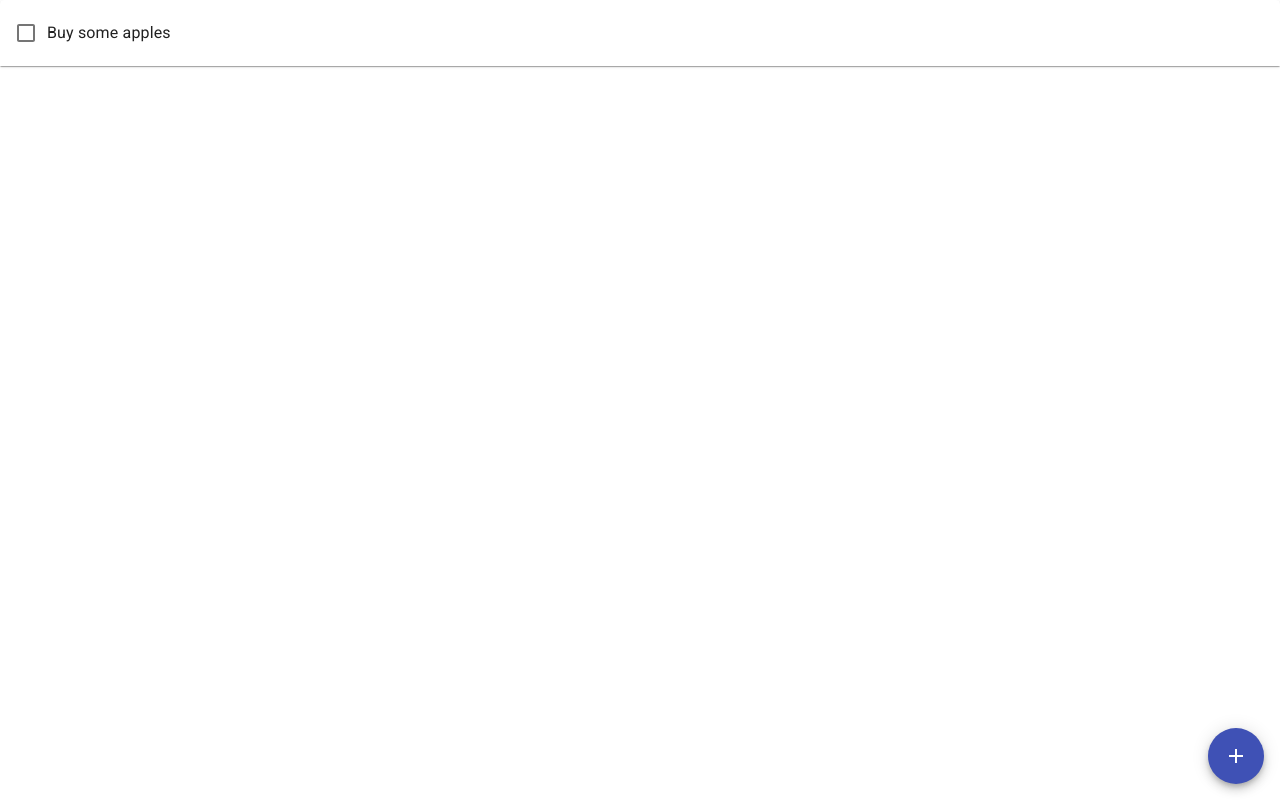
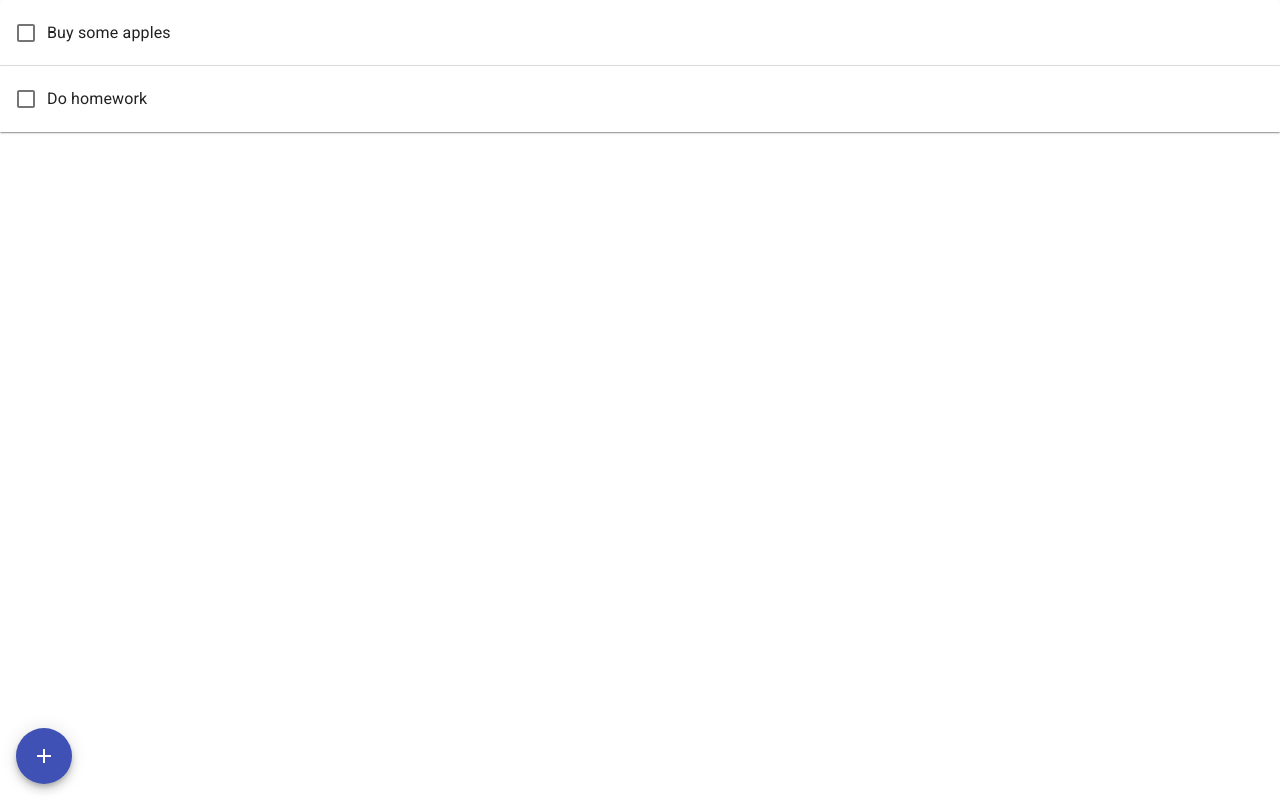
Before and after one commit to NyCodeGHG/todo-app, a React (Create React App) app: page / in a window 1280 px wide. Built offline with nearby package versions, Linux system fonts and the light colour scheme.

Commit message:
Fixed fab button and added another example

```diff
--- a/src/App.js
+++ b/src/App.js
@@ -6,8 +6,8 @@ import { Add as AddIcon } from "@material-ui/icons";
 
 const useStyles = makeStyles({
     'add-button': {
-        position: 'absolute',
-        right: 16,
+        position: 'fixed',
+        left: 16,
         bottom: 16
     }
 });
@@ -22,6 +22,13 @@ function App() {
             information: 'Buy some apples in the supermarket.',
             dueDate: new Date(2021, 1, 15, 15, 3),
             done: false
+        },
+        {
+            id: 1,
+            title: 'Do homework',
+            information: 'Do my homework I got from my school. This is a longer description. Lorem ipsum dolor sit amet, consetetur sadipscing elitr, sed diam nonumy eirmod tempor invidunt ut labore et dolore magna aliquyam erat, sed diam voluptua. At vero eos et accusam et justo duo dolores et ea rebum. Stet clita kasd gubergren, no sea takimata sanctus est Lorem ipsum dolor sit amet. Lorem ipsum dolor sit amet, consetetur sadipscing elitr, sed diam nonumy eirmod tempor invidunt ut labore et dolore magna aliquyam erat, sed diam voluptua. At vero eos et accusam et justo duo dolores et ea rebum. Stet clita kasd gubergren, no sea takimata sanctus est Lorem ipsum dolor sit amet.',
+            dueDate: new Date(2021, 1, 15, 15, 3),
+            done: true
         }
     ]);
 
```
